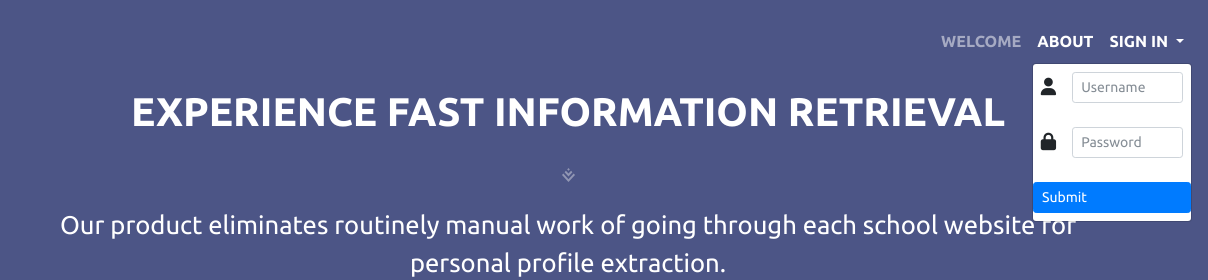
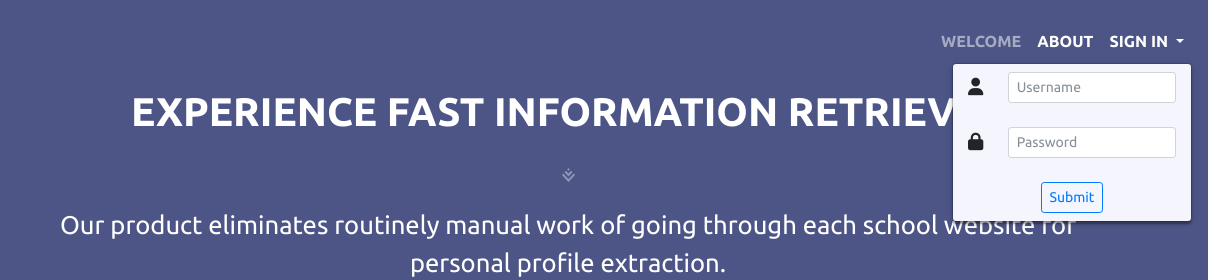
Before and after one commit to terryluzijian/BA-BT3101-Capstone-Project, a plain HTML site: page Integration/group7/templates/about.html in a window 1280 px wide. Both pictures are taken after a click on the button "SIGN IN". Shown: the top 280 px of the page, 72-1280 px from the left. Drawn offline with nearby package versions, Linux system fonts and the light colour scheme.

Commit message:
update CSS for sign-in box

```diff
--- a/Integration/group7/static/css/custom.css
+++ b/Integration/group7/static/css/custom.css
@@ -18,10 +18,6 @@ body {
 	font-size: 1.6em;
 }
 
-.card {
-	background-color: #F4F5FD;
-}
-
 .footer {
 	background-color: #4D566A;
 }
@@ -39,3 +35,8 @@ body {
 	position: relative;
   bottom: 4em;
 }
+
+.signin {
+	background-color: #F4F5FD;
+	width: 15em;
+}
--- a/Integration/group7/templates/about.html
+++ b/Integration/group7/templates/about.html
@@ -40,26 +40,25 @@
             <a class="nav-link font-weight-bold dropdown-toggle" href="#" id="navbarDropdown" role="button" data-toggle="dropdown" aria-haspopup="true" aria-expanded="false">
               SIGN IN
             </a>
-              <div class="dropdown-menu dropdown-menu-right" aria-labelledby="navbarDropdown">
+              <div class="dropdown-menu dropdown-menu-right signin shadowed" aria-labelledby="navbarDropdown">
                 <form>
-                  <div class="form-group row d-flex justify-content-center">
+                  <div class="form-group row d-flex mx-auto">
                     <label for="username_signin" class="col-2 col-form-label-sm">
-                      <i class="fa fa-user fa-lg" aria-hidden="true"></i>
+                      <i class="fa fa-user fa-lg"></i>
                     </label>
-                    <div class="col-9">
+                    <div class="col-10">
                       <input type="text" class="form-control form-control-sm" id="username_signin" placeholder="Username">
                     </div>
                   </div>
-                  <div class="form-group row d-flex justify-content-center">
+                  <div class="form-group row d-flex mx-auto">
                     <label for="password_signin" class="col-2 col-form-label-sm">
-                      <i class="fa fa-lock fa-lg" aria-hidden="true"></i>
+                      <i class="fa fa-lock fa-lg"></i>
                     </label>
-                    <div class="col-9">
+                    <div class="col-10">
                       <input type="password" class="form-control form-control-sm" id="password_signin" placeholder="Password">
                     </div>
                   </div>
-                  <a class="btn btn-primary btn-sm d-flex mx-auto" href="/main_loggedin/">Submit</a>
-                  <!--<button type="submit" class="btn btn-primary btn-sm d-flex mx-auto">Submit</button>-->
+                  <button type="submit" class="btn btn-outline-primary btn-sm d-block mx-auto">Submit</button>
                 </form>
               </div>
           </li>
```
Also changed, not shown: Integration/group7/templates/main.html (+8 -9 lines).
